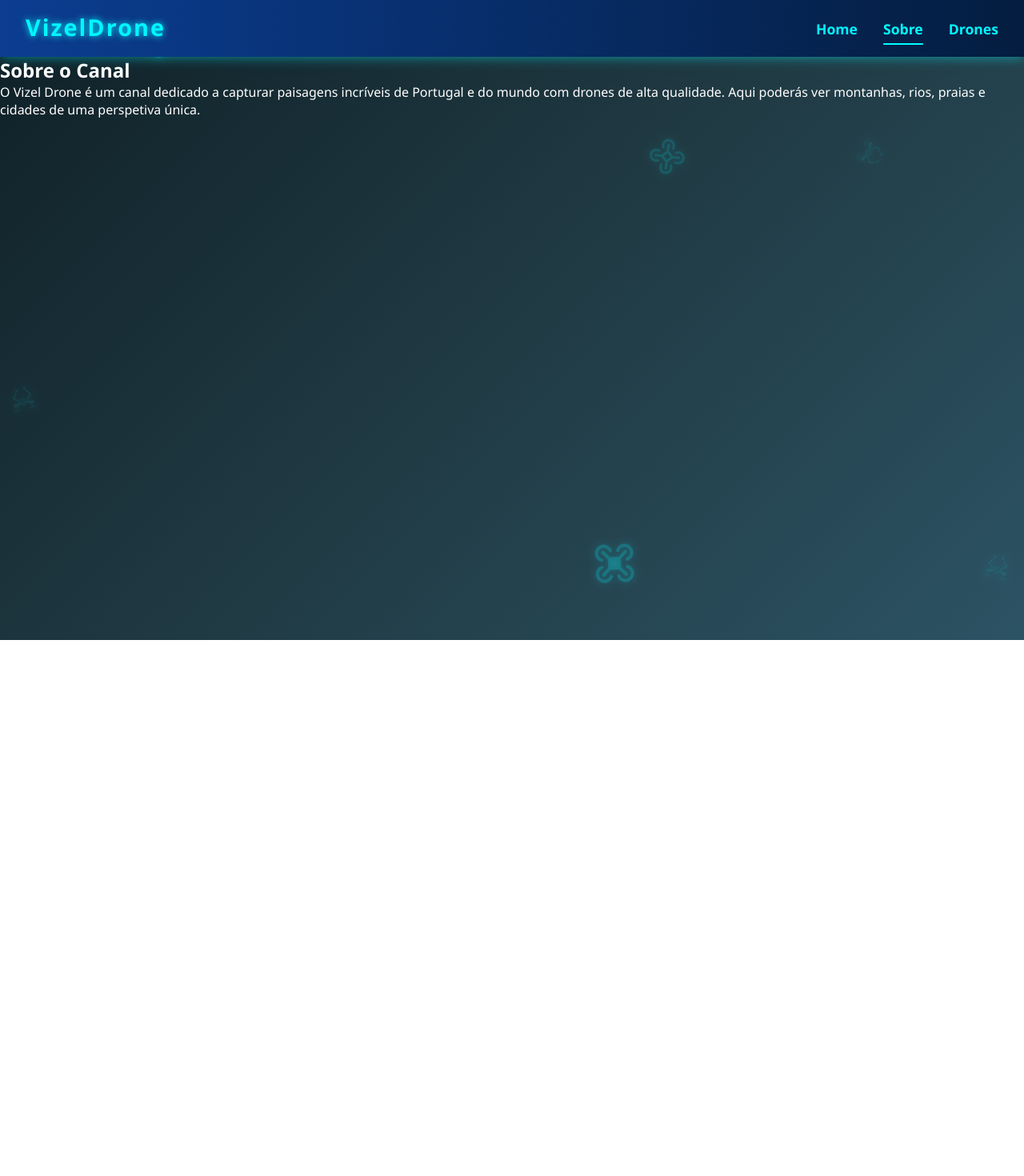
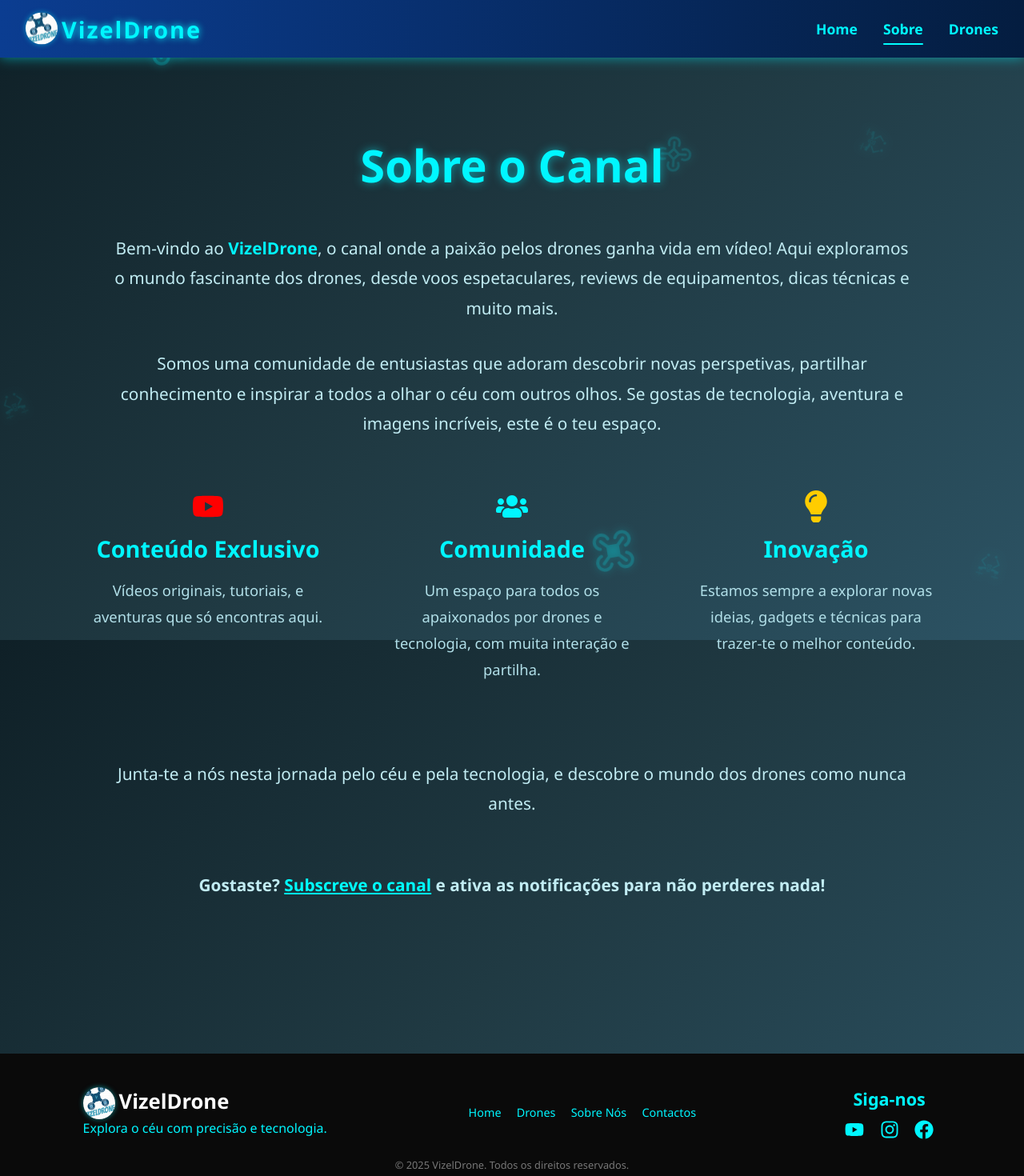
Before and after one commit to jmatos7/Vizeldrone, a React (Vite) app: page /about in a window 1280 px wide. Shown: the top 1470 px of the page at 80% size. Before the commit the page ends 800 px from the top, so only its background shows below. Built offline with nearby package versions, Linux system fonts and the light colour scheme.

Commit message:
quase completo

```diff
--- a/package.json
+++ b/package.json
@@ -13,6 +13,7 @@
     "react": "^19.1.0",
     "react-dom": "^19.1.0",
     "react-icons": "^5.5.0",
+    "typescript": "^5.2.2",
     "react-router-dom": "^7.7.0"
   },
   "devDependencies": {
@@ -24,7 +25,6 @@
     "postcss": "^8.5.6",
     "sass": "^1.89.2",
     "tailwindcss": "^4.1.11",
-    "typescript": "^5.2.2",
     "vite": "^7.0.4"
   }
 }
--- a/src/App.tsx
+++ b/src/App.tsx
@@ -5,6 +5,7 @@ import Home from './pages/Home';
 import About from './pages/About';
 import DRONES from './pages/Drones';
 import Navbar from './components/Navbar';
+import Footer from './components/Footer';
 import PageTransition from './pages/PageTransition';
 import './main.scss';
 
@@ -45,6 +46,7 @@ export default function App() {
             />
           </Routes>
         </AnimatePresence>
+        <Footer />
       </div>
     </>
   );
--- /dev/null
+++ b/src/components/Footer.scss
@@ -0,0 +1,76 @@
+.footer {
+  background: #0a0a0a;
+  color: #00f6ff;
+  padding: 2rem;
+  text-align: center;
+  font-size: 0.9rem;
+  margin-top: 4rem;
+
+  .footer-content {
+    display: flex;
+    flex-direction: column;
+    gap: 1.5rem;
+    align-items: center;
+
+    @media (min-width: 600px) {
+      flex-direction: row;
+      justify-content: space-around;
+    }
+
+    .logo {
+      display: flex;
+      flex-direction: row;
+    }
+
+    .brand h2 {
+      margin: 0;
+      font-size: 1.6rem;
+      color: #ffffff;
+    }
+
+    .brand p {
+      font-size: 1rem;
+      color: #00f6ff;
+    }
+
+    img {
+      height: 40px;
+      margin-right: 5px;
+      border-radius: 50%;
+      box-shadow: 0 0 6px #00f6ff80;
+    }
+
+    .links a {
+      display: inline-block;
+      margin: 0 0.6rem;
+      color: #00f6ff;
+      text-decoration: none;
+      transition: color 0.3s;
+
+      &:hover {
+        color: #ffffff;
+      }
+    }
+
+    .socials h2{
+      margin: 10px;
+    }
+
+    .socials a {
+      font-size: 1.5rem;
+      margin: 0 0.6rem;
+      color: #00f6ff;
+      transition: color 0.3s;
+
+      &:hover {
+        color: #ffffff;
+      }
+    }
+  }
+
+  .copyright {
+    margin-top: 1rem;
+    color: #777;
+    font-size: 0.8rem;
+  }
+}
--- /dev/null
+++ b/src/components/Footer.tsx
@@ -0,0 +1,42 @@
+import { FaYoutube, FaInstagram, FaFacebook} from 'react-icons/fa';
+import './Footer.scss';
+
+export default function Footer() {
+  return (
+    <footer className="footer">
+      <div className="footer-content">
+        <div className="brand">
+          <div className='logo'>
+            <img src="./src/img/LOGO.jpg" alt="drones" />
+            <h2>VizelDrone</h2>
+          </div>
+          <p>Explora o céu com precisão e tecnologia.</p>
+        </div>
+
+        <div className="links">
+          <a href="/">Home</a>
+          <a href="/drones">Drones</a>
+          <a href="/sobre">Sobre Nós</a>
+          <a href="/contactos">Contactos</a>
+        </div>
+
+        <div className="socials">
+          <h2>Siga-nos</h2>
+          <a href="https://www.youtube.com/@Vizeldrone" target="_blank" rel="noreferrer">
+            <FaYoutube />
+          </a>
+          <a href="https://www.instagram.com/vizeldrone/" target="_blank" rel="noreferrer">
+            <FaInstagram />
+          </a>
+          <a href="https://www.facebook.com/share/1B2vkddbsp" target="_blank" rel="noreferrer">
+            <FaFacebook />
+          </a>
+        </div>
+      </div>
+
+      <div className="copyright">
+        © {new Date().getFullYear()} VizelDrone. Todos os direitos reservados.
+      </div>
+    </footer>
+  );
+}
--- a/src/components/Navbar.scss
+++ b/src/components/Navbar.scss
@@ -19,6 +19,8 @@
   }
 
   .logo {
+    display: flex;
+    align-items: center;
     font-size: 1.8rem;
     font-weight: 900;
     letter-spacing: 2px;
@@ -28,7 +30,6 @@
     color: #00f6ff;
     text-shadow: 0 0 8px #00f6ff;
 
-    /* Animação de "brilho pulsante" */
     animation: float 2s ease-in-out infinite;
 
     &:hover {
@@ -72,6 +73,13 @@
 
     .logo:hover {
       animation: glow 2s ease-in-out infinite;
+    }
+
+    img {
+      height: 40px;
+      margin-right: 5px;
+      border-radius: 50%;
+      box-shadow: 0 0 6px #00f6ff80;
     }
   }
 
@@ -126,7 +134,7 @@
       padding: 4px 0;
       transition: color 0.3s ease;
 
-      &.active{
+      &.active {
         color: #00ffff;
       }
 
--- a/src/components/Navbar.tsx
+++ b/src/components/Navbar.tsx
@@ -17,7 +17,7 @@ export default function Navbar() {
 
   return (
     <nav className={`navbar ${scrolled ? 'scrolled' : ''}`}>
-      <div className="logo">VizelDrone</div>
+      <div className="logo"><img src="./src/img/LOGO.jpg" alt="drones" />VizelDrone</div>
 
       <button
         aria-label="Abrir menu"
--- /dev/null
+++ b/src/pages/About.scss
@@ -0,0 +1,99 @@
+.about-us {
+  padding: 6rem 3rem;
+  color: #e0f7fa;
+  text-align: center;
+
+  h2 {
+    font-size: 3.5rem;
+    margin-bottom: 3rem;
+    color: #00f6ff;
+    text-shadow: 0 0 12px #00f6ff88;
+  }
+
+  p {
+    font-size: 1.3rem;
+    max-width: 1000px;
+    margin: 0 auto 2rem auto;
+    line-height: 1.8;
+    color: #c1ecf3;
+  }
+
+  strong {
+    color: #00f6ff;
+  }
+
+  .mission-vision-values {
+    display: flex;
+    justify-content: center;
+    gap: 5rem;
+    margin: 4rem 0;
+    flex-wrap: wrap;
+
+    .item {
+      max-width: 300px;
+
+      h3 {
+        margin-top: 0.5rem;
+        margin-bottom: 1rem;
+        font-size: 1.8rem;
+        color: #00f6ff;
+      }
+
+      p {
+        font-size: 1.15rem;
+        color: #b1dfe8;
+      }
+    }
+  }
+
+  .call-to-action {
+    margin-top: 4rem;
+    display: flex;
+    align-items: center;
+    justify-content: center;
+    gap: 1rem;
+    font-size: 1.5rem;
+    font-weight: 600;
+    color: #00f6ff;
+
+    a {
+      color: #00ffff;
+      text-decoration: underline;
+      cursor: pointer;
+
+      &:hover {
+        color: #00b8ff;
+      }
+    }
+  }
+}
+
+/* Responsivo */
+@media (max-width: 768px) {
+  .about-us {
+    padding: 4rem 2rem;
+
+    h2 {
+      font-size: 2.5rem;
+    }
+
+    p {
+      font-size: 1.1rem;
+    }
+
+    .mission-vision-values {
+      flex-direction: column;
+      gap: 2rem;
+
+      .item {
+        max-width: 100%;
+      }
+    }
+
+    .call-to-action {
+      font-size: 1.2rem;
+      flex-direction: column;
+      gap: 0.5rem;
+    }
+  }
+}
--- a/src/pages/About.tsx
+++ b/src/pages/About.tsx
@@ -1,12 +1,47 @@
-export default function About() {
+import React from 'react';
+import { FaYoutube, FaUsers, FaLightbulb } from 'react-icons/fa';
+import './About.scss';
+
+export default function AboutUs() {
   return (
-    <div className="p-8 max-w-3xl mx-auto">
-      <h2 className="text-2xl font-bold mb-4">Sobre o Canal</h2>
-      <p className="text-lg leading-relaxed">
-        O Vizel Drone é um canal dedicado a capturar paisagens incríveis de Portugal e do mundo
-        com drones de alta qualidade. Aqui poderás ver montanhas, rios, praias e cidades de uma
-        perspetiva única.
+    <section className="about-us" id="sobre">
+      <h2>Sobre o Canal</h2>
+      <p>
+        Bem-vindo ao <strong>VizelDrone</strong>, o canal onde a paixão pelos drones ganha vida em vídeo! Aqui exploramos o mundo fascinante dos drones,
+        desde voos espetaculares, reviews de equipamentos, dicas técnicas e muito mais.
       </p>
-    </div>
-  )
+      <p>
+        Somos uma comunidade de entusiastas que adoram descobrir novas perspetivas, partilhar conhecimento e inspirar a todos a olhar o céu com outros olhos.
+        Se gostas de tecnologia, aventura e imagens incríveis, este é o teu espaço.
+      </p>
+
+      <div className="mission-vision-values">
+        <div className="item">
+          <FaYoutube size={40} color="#FF0000" />
+          <h3>Conteúdo Exclusivo</h3>
+          <p>Vídeos originais, tutoriais, e aventuras que só encontras aqui.</p>
+        </div>
+        <div className="item">
+          <FaUsers size={40} color="#00f6ff" />
+          <h3>Comunidade</h3>
+          <p>Um espaço para todos os apaixonados por drones e tecnologia, com muita interação e partilha.</p>
+        </div>
+        <div className="item">
+          <FaLightbulb size={40} color="#ffcc00" />
+          <h3>Inovação</h3>
+          <p>Estamos sempre a explorar novas ideias, gadgets e técnicas para trazer-te o melhor conteúdo.</p>
+        </div>
+      </div>
+
+      <p>
+        Junta-te a nós nesta jornada pelo céu e pela tecnologia, e descobre o mundo dos drones como nunca antes.
+      </p>
+
+      <div className="call-to-action">
+        <p>
+          Gostaste? <a href="https://www.youtube.com/@Vizeldrone" target="_blank" rel="noopener noreferrer">Subscreve o canal</a> e ativa as notificações para não perderes nada!
+        </p>
+      </div>
+    </section>
+  );
 }
--- a/src/pages/Drones.scss
+++ b/src/pages/Drones.scss
@@ -27,7 +27,7 @@
         box-shadow: 0 8px 20px rgba(0, 246, 255, 0.3);
         cursor: pointer;
         overflow: hidden;
-        transition: transform 0.3s ease, box-shadow 0.3s ease, amimation 3s infinite ease-in-out;
+        transition: transform 0.3s ease, box-shadow 0.3s ease, amimation 2s infinite ease-in-out;
 
         display: flex;
         flex-direction: column;
@@ -35,7 +35,7 @@
         &:not(.ativo):hover {
             transform: scale(1.03);
             box-shadow: 0 10px 25px rgba(0, 246, 255, 0.5);
-            animation: float 3s infinite ease-in-out ;
+            animation: float 2s infinite ease-in-out ;
         }
 
         @keyframes float {
@@ -46,7 +46,7 @@
       }
 
       50% {
-        transform: translateY(-8px);
+        transform: translateY(-16px);
       }
 
     }
--- a/src/pages/Home.scss
+++ b/src/pages/Home.scss
@@ -92,6 +92,7 @@
     }
 
     ul {
+
       list-style: none;
       padding: 0;
 
--- a/src/pages/Home.tsx
+++ b/src/pages/Home.tsx
@@ -1,11 +1,10 @@
 import './Home.scss';
-
-
-
+import Sobre from './About';
+import Drones from './Drones';
 
 export default function Home() {
   return (
-
+    <>
       <section className="home-container">
 
         <h1 className="title">
@@ -44,26 +43,22 @@ export default function Home() {
           <ul>
             <li>📸 Vídeos cinematográficos com drones</li>
             <li>🧪 Testes e análises de modelos</li>
-          <li>📚 Tutoriais passo-a-passo</li>
             <li>🌍 Vistas incríveis de Portugal e além</li>
           </ul>
         </section>
 
         {/* Frase de impacto */}
         <blockquote className="quote">
-        "Voar é liberdade. Ver o mundo do alto é VizelDrone."
+          "Vem viajar connosco! Vê o mundo por outra perspetiva."
         </blockquote>
 
         {/* Drone animado */}
-      <div className="drone-wrapper">
-        <div className="drone">
-          <div className="propeller top-left"></div>
-          <div className="propeller top-right"></div>
-          <div className="propeller bottom-left"></div>
-          <div className="propeller bottom-right"></div>
-          <div className="body"></div>
-        </div>
-      </div>
+
       </section>
+
+      <section className='drones-usados'>
+        <Drones />
+      </section>
+    </>
   );
 }
```
Also changed, not shown: 5 other files (tests, documents, lock files or other folders). Lines whose indentation alone changed are shown as unchanged.
